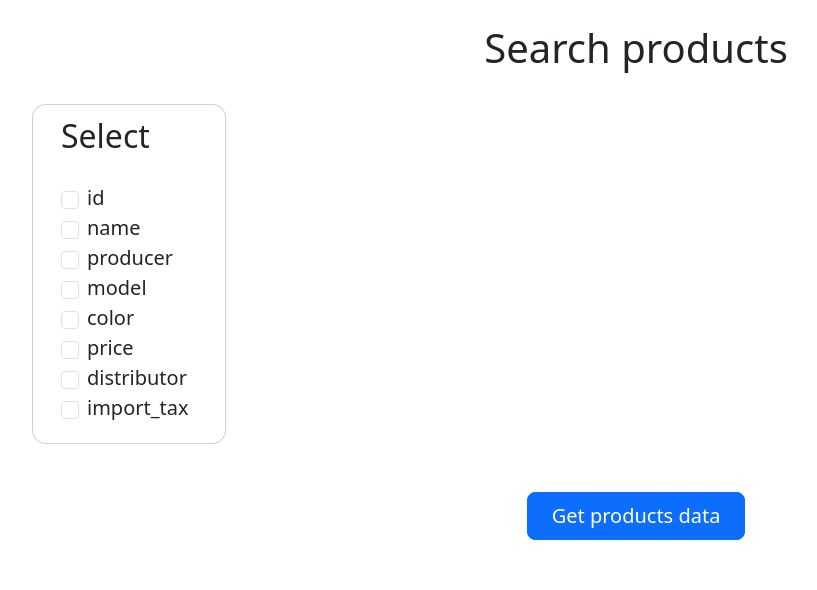
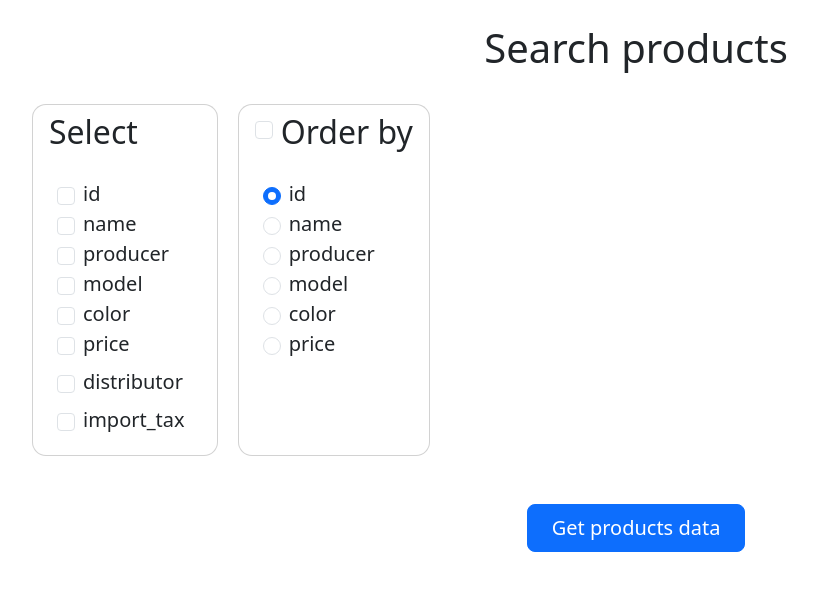
Before and after one commit to Vovka1602/database-app-front, a React (Create React App) app: page /getinfo in a window 1280 px wide. Shown: the top 590 px of the page, without its empty margins (4-821 px from the left). Built offline with nearby package versions, Linux system fonts and the light colour scheme.

Commit message:
Add Order by block

```diff
--- a/src/pages/GetInfoPage/GetInfoPage.css
+++ b/src/pages/GetInfoPage/GetInfoPage.css
@@ -1,24 +1,25 @@
-.control-panel {
+.control-panel-container {
     display: flex;
     flex-direction: row;
     margin-left: 20px;
     margin-right: 20px;
 }
 
-.checkbox-panel {
+.control-panel {
     padding: 20px;
 }
 
-.checkbox-panel-elem {
+.control-panel-elem {
     display: flex;
     flex-direction: row;
     vertical-align: middle;
 }
 
-.checkbox-panel-label {
+.control-panel-label {
     display: flex;
-    padding-top: 12px;
-    padding-left: 20px;
+    padding-top: 8px;
+    padding-left: 12px;
+    padding-right: 12px;
 }
 
 .card {
--- a/src/pages/GetInfoPage/GetInfoPage.js
+++ b/src/pages/GetInfoPage/GetInfoPage.js
@@ -5,11 +5,26 @@ import OutputTable from '../../components/OutputTable';
 import "./GetInfoPage.css";
 
 const GetInfoPage = () => {
+    const distributorsConnection = {
+        "field": "distributors.producer",
+        "operator": "=",
+        "value": "products.producer"
+    }
+
+    const importConnenction = {
+        "field": "import.id",
+        "operator": "=",
+        "value": "products.id"
+    }
+
     const [data, setData] = useState(null);
+
+    const [includeOrderby, setIncludeOrderby] = useState(false);
 
     const [selectItems, setSelectItems] = useState([]);
     const [fromItems, setFromItems] = useState(["products"]);
     const [whereItems, setWhereItems] = useState([]);
+    const [orderbyItem, setOrderbyItem] = useState("products.id");
 
     const [selectBlock, setSelectBlock] = useState("");
     const [fromBlock, setFromBlock] = useState("");
@@ -76,11 +91,16 @@ const GetInfoPage = () => {
             if (whereItems.length > 0) {
                 sqlQuery += " WHERE (" + whereBlock + ")";
             }
+            if (includeOrderby === true) {
+                sqlQuery += " ORDER BY " + orderbyItem;
+            }
+            else {
+                sqlQuery += " ORDER BY products.id";
+            }
             console.log(sqlQuery);
             fetch(`http://localhost:8000/execute-query?query=${encodeURIComponent(sqlQuery)}`)
                 .then(response => response.json())
                 .then(data => {
-                    console.log(data);
                     setData(data);
                 })
                 .catch(error => {
@@ -94,77 +114,160 @@ const GetInfoPage = () => {
             setSelectItems(selectItems => [...selectItems, e.target.value]);
             if (e.target.value === "distributors.distributor") {
                 setFromItems(fromItems => [...fromItems, "distributors"]);
-                setWhereItems(whereItems => [...whereItems, {
-                    "field": "distributors.producer",
-                    "operator": "=",
-                    "value": "products.producer"
-                }]);
+                setWhereItems(whereItems => [...whereItems, distributorsConnection]);
             }
-            else if (e.target.value === "import.import_tax") {
+            if (e.target.value === "import.import_tax") {
                 setFromItems(fromItems => [...fromItems, "import"]);
-                setWhereItems(whereItems => [...whereItems, {
-                    "field": "import.id",
-                    "operator": "=",
-                    "value": "products.id"
-                }]);
+                setWhereItems(whereItems => [...whereItems, importConnenction]);
             }
         } else {
             setSelectItems(selectItems => selectItems.filter(item => item !== e.target.value));
             if (e.target.value === "distributors.distributor") {
                 setFromItems(fromItems => fromItems.filter(item => item !== "distributors"));
-                setWhereItems(whereItems => whereItems.filter(item =>
-                    item.field !== "distributors.producer" && item.operator !== "=" && item.value !== "products.producer"
-                ));
+                setWhereItems(whereItems => whereItems.filter(item => {
+                    for (let key in distributorsConnection) {
+                        if (item[key] !== distributorsConnection[key]) {
+                            return true;
+                        }
+                    }
+                    return false;
+                }));
             }
-            else if (e.target.value === "import.import_tax") {
+            if (e.target.value === "import.import_tax") {
                 setFromItems(fromItems => fromItems.filter(item => item !== "import"));
-                setWhereItems(whereItems => whereItems.filter(item =>
-                    item.field !== "import.id" && item.operator !== "=" && item.value !== "products.id"
-                ));
+                setWhereItems(whereItems => whereItems.filter(item => {
+                    for (let key in importConnenction) {
+                        if (item[key] !== importConnenction[key]) {
+                            return true;
+                        }
+                    }
+                    return false;
+                }));
             }
         }
     };
 
+    const includeOrderbyCheckboxChange = (e) => {
+        if (e.target.checked) {
+            setIncludeOrderby(true);
+        } else {
+            setIncludeOrderby(false);
+        }
+    }
+
+    const orderbyRadioChange = (e) => {
+        console.log(e.target.value);
+        setOrderbyItem(e.target.value);
+    }
+
     return (
         <div>
             <h1 className="mt-4">Search products</h1>
-            <div className='control-panel'>
-                <div className='card mt-4 ms-3 me-3 px-2'>
-                    <div className='checkbox-panel-label'>
+            <div className='control-panel-container'>
+                <div className='card mt-4 ms-3 me-3 px-1'>
+                    <div className='control-panel-label'>
                         <h2>Select</h2>
                     </div>
-                    <div className='checkbox-panel'>
-                        <div className='checkbox-panel-elem'>
+                    <div className='control-panel'>
+                        <div className='control-panel-elem'>
                             <input className='form-check-input px-2 py-2 mt-2' type='checkbox' value="products.id" onChange={selectItemCheckboxChange} />
                             <label className='form-check-label px-2 fs-5'>id</label>
                         </div>
-                        <div className='checkbox-panel-elem'>
+                        <div className='control-panel-elem'>
                             <input className='form-check-input px-2 py-2 mt-2' type='checkbox' value="products.name" onChange={selectItemCheckboxChange} />
                             <label className='form-check-label px-2 fs-5'>name</label>
                         </div>
-                        <div className='checkbox-panel-elem'>
+                        <div className='control-panel-elem'>
                             <input className='form-check-input px-2 py-2 mt-2' type='checkbox' value="products.producer" onChange={selectItemCheckboxChange} />
                             <label className='form-check-label px-2 fs-5'>producer</label>
                         </div>
-                        <div className='checkbox-panel-elem'>
+                        <div className='control-panel-elem'>
                             <input className='form-check-input px-2 py-2 mt-2' type='checkbox' value="products.model" onChange={selectItemCheckboxChange} />
                             <label className='form-check-label px-2 fs-5'>model</label>
                         </div>
-                        <div className='checkbox-panel-elem'>
+                        <div className='control-panel-elem'>
                             <input className='form-check-input px-2 py-2 mt-2' type='checkbox' value="products.color" onChange={selectItemCheckboxChange} />
                             <label className='form-check-label px-2 fs-5'>color</label>
                         </div>
-                        <div className='checkbox-panel-elem'>
+                        <div className='control-panel-elem'>
                             <input className='form-check-input px-2 py-2 mt-2' type='checkbox' value="products.price" onChange={selectItemCheckboxChange} />
                             <label className='form-check-label px-2 fs-5'>price</label>
                         </div>
-                        <div className='checkbox-panel-elem'>
+                        <div className='control-panel-elem mt-2'>
                             <input className='form-check-input px-2 py-2 mt-2' type='checkbox' value="distributors.distributor" onChange={selectItemCheckboxChange} />
                             <label className='form-check-label px-2 fs-5'>distributor</label>
                         </div>
-                        <div className='checkbox-panel-elem'>
+                        <div className='control-panel-elem mt-2'>
                             <input className='form-check-input px-2 py-2 mt-2' type='checkbox' value="import.import_tax" onChange={selectItemCheckboxChange} />
                             <label className='form-check-label px-2 fs-5'>import_tax</label>
+                        </div>
+                    </div>
+                </div>
+                <div className='card mt-4 ms-1 me-1 px-1'>
+                    <div className='control-panel-label'>
+                        <input className='form-check-input px-2 py-2 mt-2 me-2' type='checkbox' onChange={includeOrderbyCheckboxChange}></input>
+                        <h2>Order by</h2>
+                    </div>
+                    <div className='control-panel'>
+                        <div className='control-panel-elem'>
+                            <input
+                                className='form-check-input px-2 py-2 mt-2'
+                                type="radio"
+                                value="products.id"
+                                onChange={orderbyRadioChange}
+                                checked={orderbyItem === "products.id"}
+                            />
+                            <label className='form-check-label px-2 fs-5'>id</label>
+                        </div>
+                        <div className='control-panel-elem'>
+                            <input
+                                className='form-check-input px-2 py-2 mt-2'
+                                type="radio"
+                                value="products.name"
+                                onChange={orderbyRadioChange}
+                                checked={orderbyItem === "products.name"}
+                            />
+                            <label className='form-check-label px-2 fs-5'>name</label>
+                        </div>
+                        <div className='control-panel-elem'>
+                            <input
+                                className='form-check-input px-2 py-2 mt-2'
+                                type="radio"
+                                value="products.producer"
+                                onChange={orderbyRadioChange}
+                                checked={orderbyItem === "products.producer"}
+                            />
+                            <label className='form-check-label px-2 fs-5'>producer</label>
+                        </div>
+                        <div className='control-panel-elem'>
+                            <input
+                                className='form-check-input px-2 py-2 mt-2'
+                                type="radio"
+                                value="products.model"
+                                onChange={orderbyRadioChange}
+                                checked={orderbyItem === "products.model"}
+                            />
+                            <label className='form-check-label px-2 fs-5'>model</label>
+                        </div>
+                        <div className='control-panel-elem'>
+                            <input
+                                className='form-check-input px-2 py-2 mt-2'
+                                type="radio"
+                                value="products.color"
+                                onChange={orderbyRadioChange}
+                                checked={orderbyItem === "products.color"}
+                            />
+                            <label className='form-check-label px-2 fs-5'>color</label>
+                        </div>
+                        <div className='control-panel-elem'>
+                            <input
+                                className='form-check-input px-2 py-2 mt-2'
+                                type="radio"
+                                value="products.price"
+                                onChange={orderbyRadioChange}
+                                checked={orderbyItem === "products.price"}
+                            />
+                            <label className='form-check-label px-2 fs-5'>price</label>
                         </div>
                     </div>
                 </div>
```
